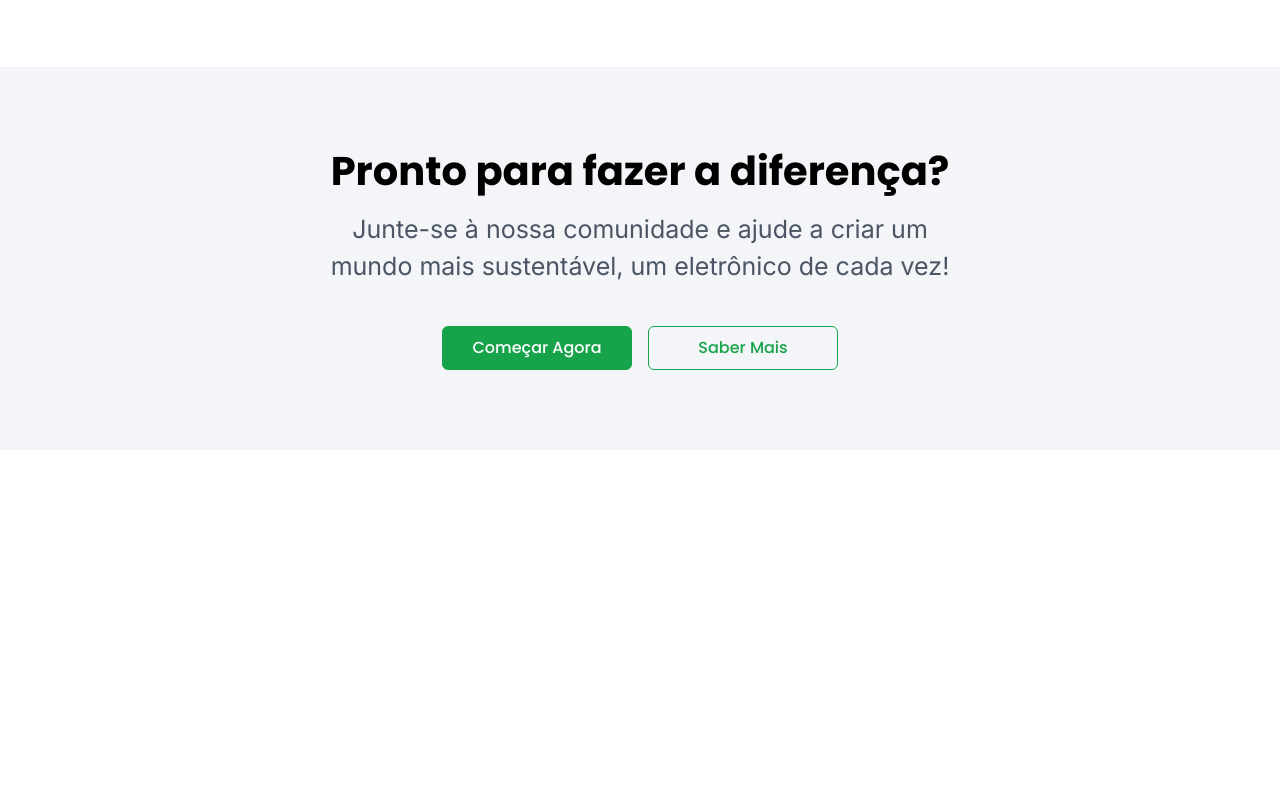
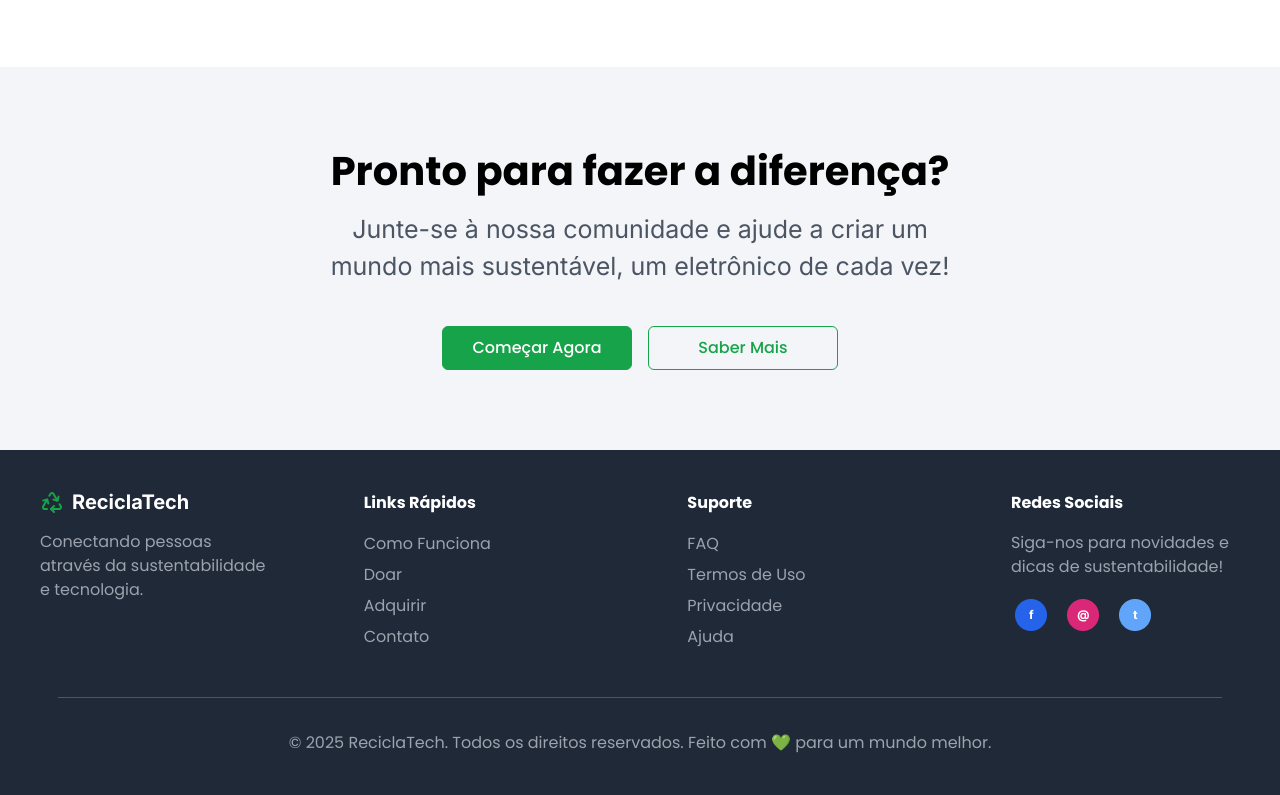
Before and after one commit to MrClaro/recicla-tech, a plain HTML site: page index.html in a window 1280 px wide. Shown: the part 3166-3961 px from the top of the page. Before the commit the page ends 3616 px from the top, so only its background shows below. Drawn offline with Linux system fonts and the light colour scheme.

Commit message:
feat: adiciona footer à página

```diff
--- a/index.html
+++ b/index.html
@@ -327,5 +327,63 @@
         </div>
       </div>
     </section>
+    <!--------------->
+    <!--- FOOTER  --->
+    <!--------------->
+    <footer>
+      <div class="footer-content-wrapper">
+        <div class="footer-section">
+          <div class="footer-icon">
+            <img src="./public/icon.svg" alt="Logo do ReciclaTech" />
+            <p class="icon-title">ReciclaTech</p>
+          </div>
+          <p class="section-text">
+            Conectando pessoas através da sustentabilidade e tecnologia.
+          </p>
+        </div>
+        <div class="footer-section">
+          <p class="section-title">Links Rápidos</p>
+          <div class="links">
+            <a href="">Como Funciona</a>
+            <a href="">Doar</a>
+            <a href="">Adquirir</a>
+            <a href="">Contato</a>
+          </div>
+        </div>
+        <div class="footer-section">
+          <p class="section-title">Suporte</p>
+          <div class="links">
+            <a href="">FAQ</a>
+            <a href="">Termos de Uso</a>
+            <a href="">Privacidade</a>
+            <a href="">Ajuda</a>
+          </div>
+        </div>
+        <div class="footer-section">
+          <p class="section-title">Redes Sociais</p>
+          <p class="section-text">
+            Siga-nos para novidades e dicas de sustentabilidade!
+          </p>
+          <div class="social-icons">
+            <a href="">
+              <img src="./public/facebook.png" alt="Logo do Facebook" />
+            </a>
+            <a href="">
+              <img src="./public/email.png" alt="Logo do email" />
+            </a>
+            <a href="">
+              <img src="./public/Twitter.png" alt="Logo do Twitter" />
+            </a>
+          </div>
+        </div>
+      </div>
+      <hr class="footer-divider" />
+      <div class="copyright">
+        <p>
+          © 2025 ReciclaTech. Todos os direitos reservados. Feito com 💚 para
+          um mundo melhor.
+        </p>
+      </div>
+    </footer>
   </body>
 </html>
--- a/style.scss
+++ b/style.scss
@@ -6,3 +6,4 @@
 @use "styles/products-section";
 @use "styles/review-section";
 @use "styles/community-section";
+@use "styles/footer";
--- /dev/null
+++ b/styles/_footer.scss
@@ -0,0 +1,122 @@
+$text-color: #9ca3af;
+
+footer {
+  background-color: #1f2937;
+  display: flex;
+  flex-direction: column;
+  padding: 2.5rem 1.5rem;
+}
+
+.footer-content-wrapper {
+  display: flex;
+  color: $text-color;
+  justify-content: space-between;
+  max-width: 1200px;
+  margin: 0 auto;
+  width: 100%;
+  padding-bottom: 2rem;
+}
+
+.footer-section {
+  width: 14.313rem;
+  max-width: 280px;
+  color: $text-color;
+
+  .footer-icon {
+    display: flex;
+    gap: 0.5rem;
+    align-items: center;
+    margin-bottom: 1rem;
+
+    img {
+      width: 1.5rem;
+      height: 1.5rem;
+    }
+
+    .icon-title {
+      font-weight: 700;
+      color: #ffffff;
+      font-family: "Inter", sans-serif;
+      font-size: 1.25rem;
+    }
+  }
+
+  .section-title {
+    color: #ffffff;
+    font-weight: 700;
+    font-size: 1rem;
+    margin-bottom: 1rem;
+  }
+
+  .section-text {
+    font-size: 1rem;
+    font-weight: 400;
+    line-height: 1.5;
+    color: $text-color;
+  }
+
+  .links {
+    display: flex;
+    flex-direction: column;
+    gap: 0.375rem;
+  }
+
+  a {
+    text-decoration: none;
+    font-size: 1rem;
+    font-weight: 400;
+    color: $text-color;
+    transition: color 0.3s;
+
+    &:hover {
+      color: #ffffff;
+    }
+  }
+
+  .social-icons {
+    display: flex;
+    gap: 0.75rem;
+    margin-top: 1rem;
+
+    a {
+      width: 2.5rem;
+      height: 2.5rem;
+      border-radius: 50%;
+      display: flex;
+      align-items: center;
+      justify-content: center;
+      transition: transform 0.3s;
+
+      &:hover {
+        transform: translateY(-3px);
+      }
+
+      img {
+        width: 2rem;
+        height: 2rem;
+      }
+    }
+  }
+}
+
+.copyright {
+  color: $text-color;
+  text-align: center;
+  font-size: 1rem;
+  font-weight: 400;
+
+  p {
+    margin: 0;
+  }
+}
+
+.footer-divider {
+  border: none;
+  border-top: 1px solid #4b5563;
+  margin-bottom: 2rem;
+  margin-top: 1rem;
+
+  margin-left: 2.1rem;
+  margin-right: 2.1rem;
+  width: calc(100% - 4.2rem);
+}
```
Also changed, not shown: public/Twitter.png (added), public/email.png (added), public/facebook.png (added), style.css, 1 other file.
